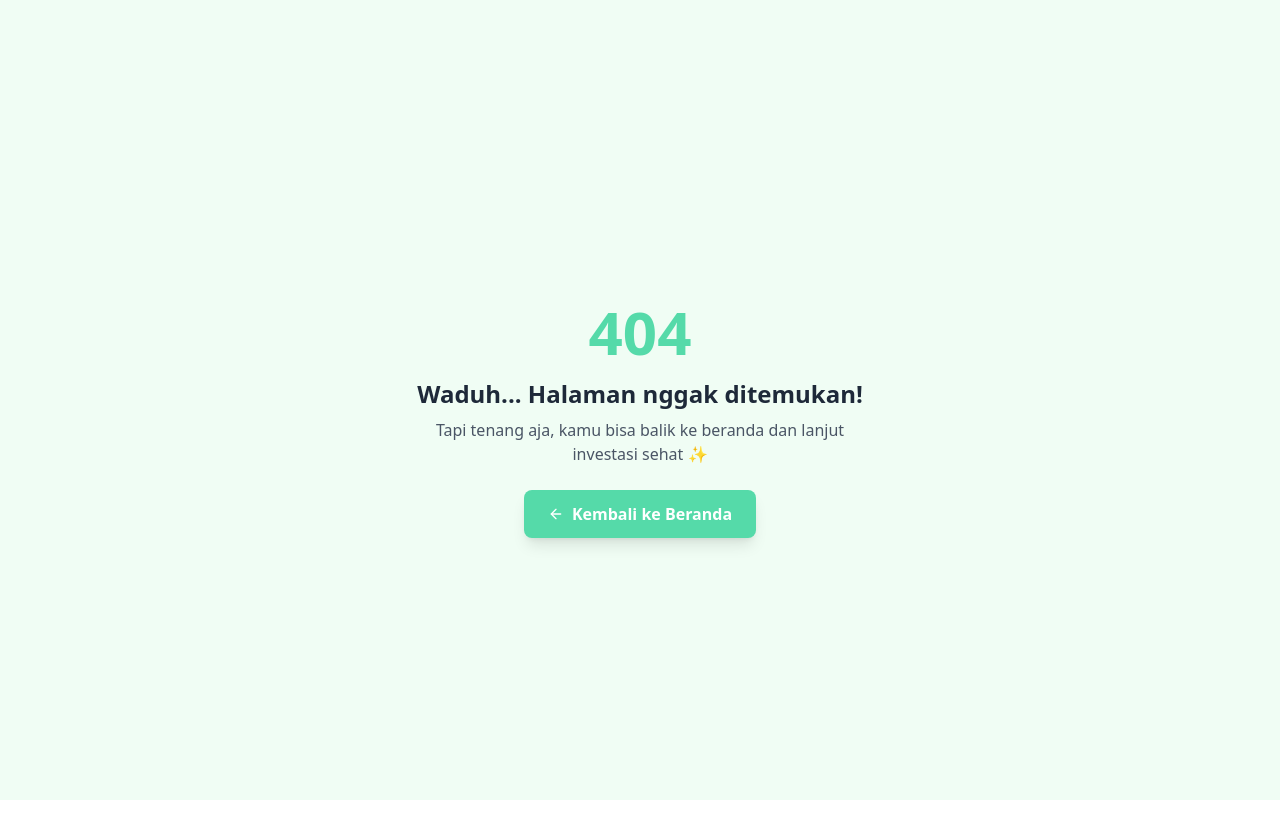
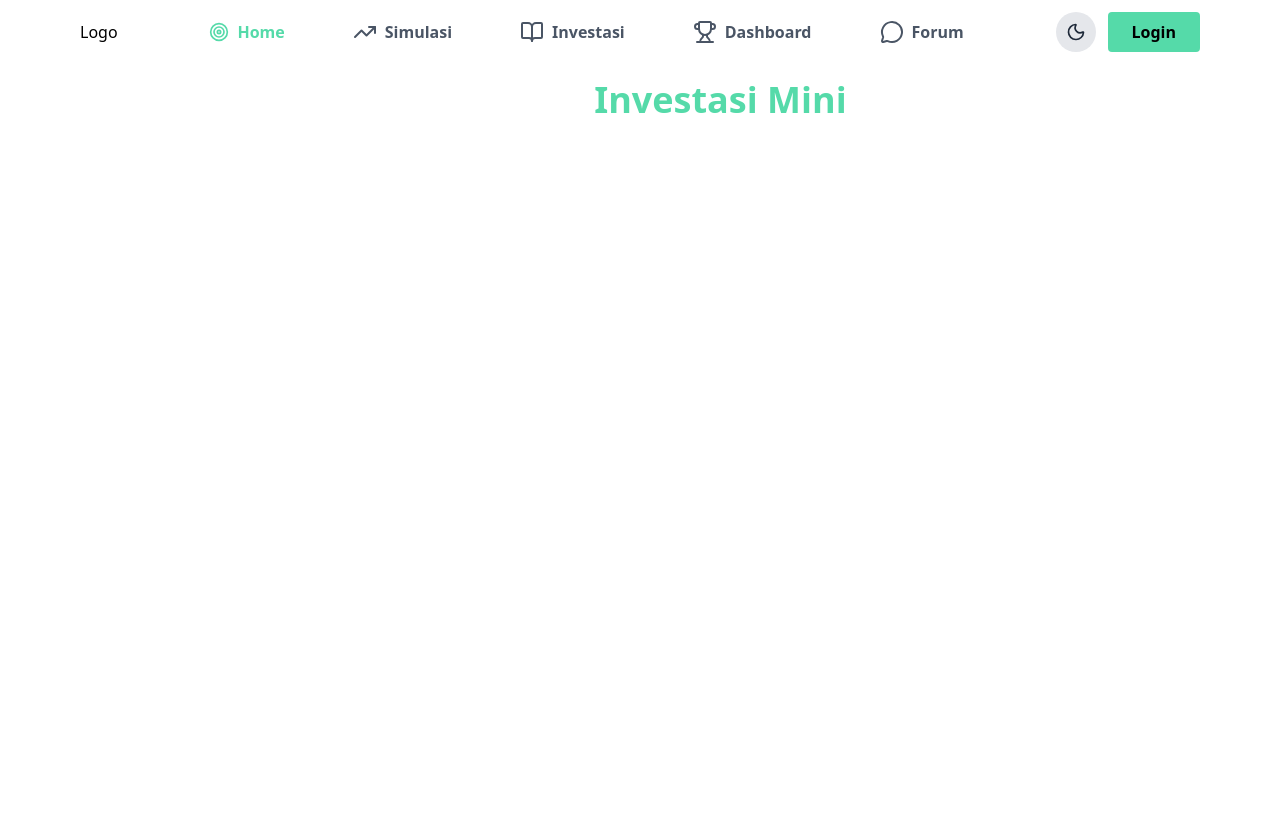
Before and after one commit to dudiddump/gemastik25, a Next.js app: page /investasi in a window 1280 px wide. Before the commit this address had no page. Shown: the top 838 px of the page. Before the commit the page ends 800 px from the top, so only its background shows below. Built offline with nearby package versions, Linux system fonts and the light colour scheme.

Commit message:
menu investasi dan dashboard

```diff
--- /dev/null
+++ b/app/(main)/dashboard/page.tsx
@@ -0,0 +1,7 @@
+export default function dashboardPage() {
+  return (
+    <div>
+      <h1>Dashboard</h1>
+    </div>
+  );
+}
--- /dev/null
+++ b/app/(main)/investasi/page.tsx
@@ -0,0 +1,19 @@
+export default function page() {
+  return (
+    <div className="dark:bg-gray-800 h-screen">
+      <section className="mx-auto container">
+        <div className="mt-20 flex justify-center items-center flex-col gap-5">
+          <h1 className="text-white text-center font-bold text-4xl">
+            Simulasi
+            <span className="text-primary"> Investasi Mini</span>
+          </h1>
+          <p className="text-2xl text-center max-w-4xl text-white">
+            Coba simulasi investasi mulai dari Rp10.000 dan lihat potensi cuan
+            yang bisa kamu dapatkan. Semua dijelaskan dengan bahasa yang gampang
+            dimengerti!
+          </p>
+        </div>
+      </section>
+    </div>
+  );
+}
```
